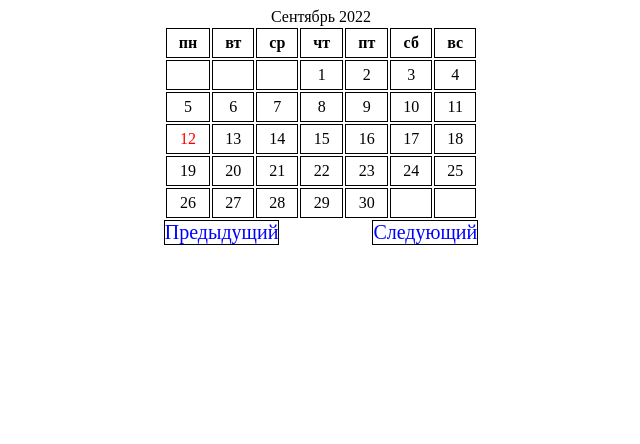
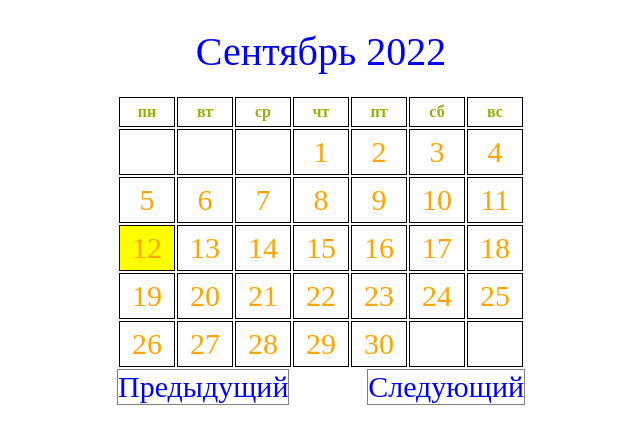
Before and after one commit to DN-37/prjctCalendar, a plain HTML site: page index.html in a window 1280 px wide. Shown: the whole page, without its empty margins (319-959 px from the left). Drawn offline with Linux system fonts and the light colour scheme.

Commit message:
added styles for calendar

```diff
--- a/index.css
+++ b/index.css
@@ -21,9 +21,9 @@
 
 #calendar a {
 	color: blue;
-	font-size: 20px;
+	font-size: 30px;
 	text-decoration: none;
-	border: 1px solid black;
+	border: 1px solid gray;
 }
 
 #calendar a:hover {
@@ -31,5 +31,20 @@
 }
 
 #calendar .active {
-	color: red;
+	background-color: yellow;
 }
+
+td {
+	font-size: 30px;
+	color: orange;
+}
+
+.info {
+	font-size: 40px;
+	padding: 20px;
+	color: blue;
+}
+
+body {
+	color: rgb(150, 175, 9);
+}
```
